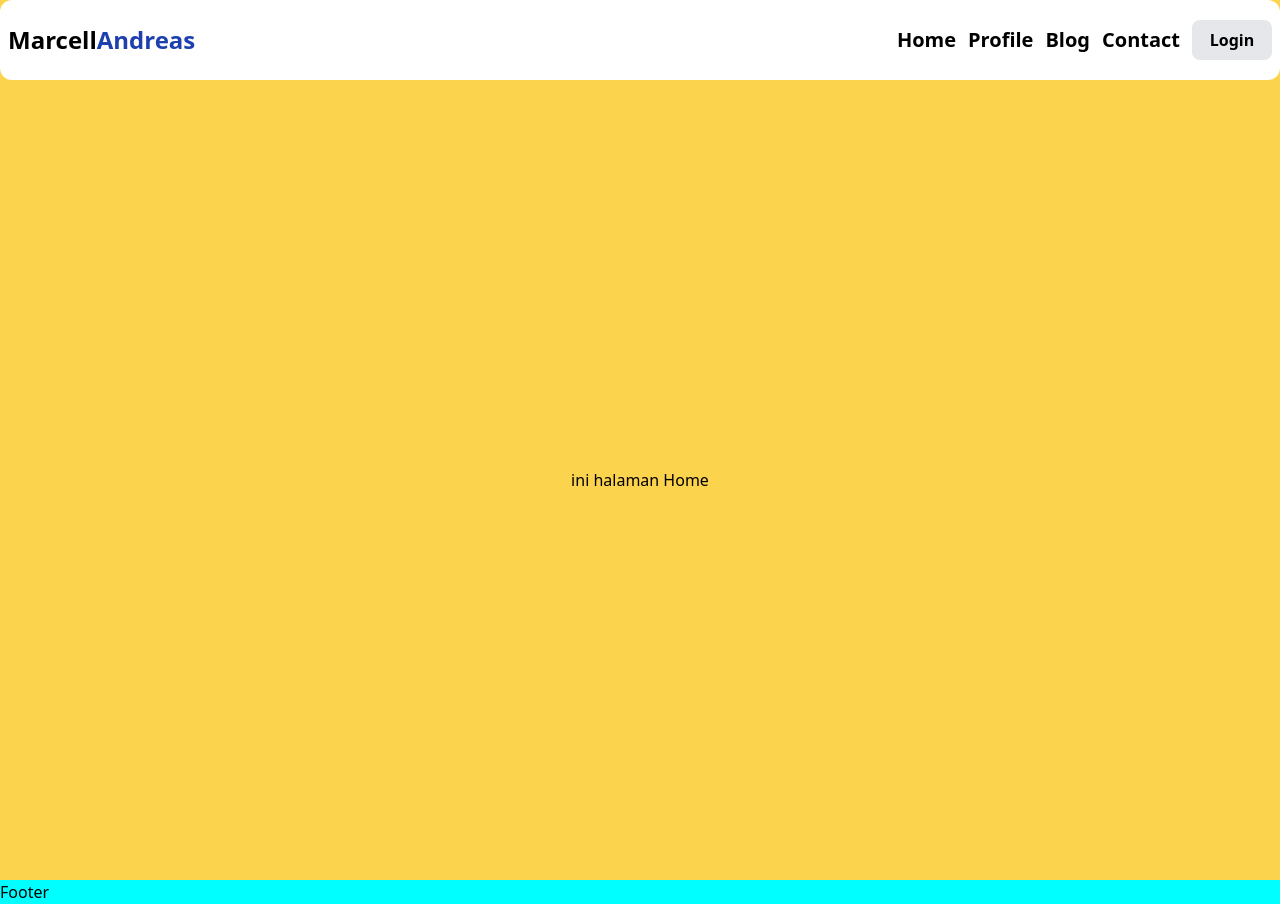
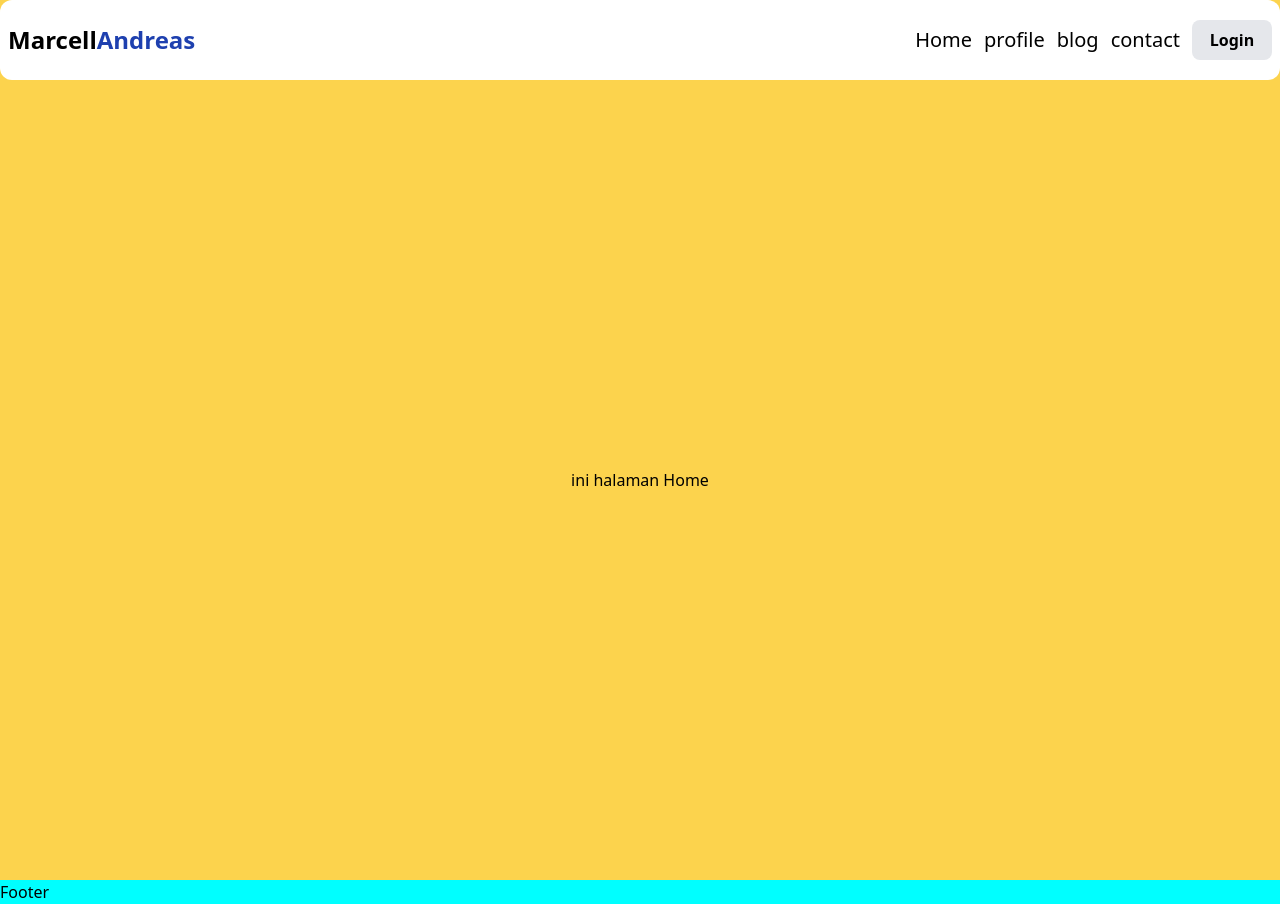
Before and after one commit to marcellandreas/belajar-nextjs-batch-53, a Next.js app: page / in a window 1280 px wide. Built offline with nearby package versions, Linux system fonts and the light colour scheme.

Commit message:
feat: Tugas Harian ke-7: pages routing

```diff
--- a/components/menu/index.js
+++ b/components/menu/index.js
@@ -1,30 +1,36 @@
+import Link from "next/link";
+
 export default function Menu({ isOpen }) {
+  // sebelumnya saya pernah membuat pages routing
+  const menu = [
+    {
+      id: 1,
+      name: "Home",
+      href: "/",
+    },
+    {
+      id: 2,
+      name: "profile",
+      href: "/profile",
+    },
+    {
+      id: 3,
+      name: "blog",
+      href: "/blog",
+    },
+    {
+      id: 4,
+      name: "contact",
+      href: "/contact",
+    },
+  ];
   return (
     <div className="flex items-center gap-3 text-xl">
-      <a
-        href="/"
-        className=" hover:underline hover:text-gray-400 font-semibold"
-      >
-        Home
-      </a>
-      <a
-        href="/profile"
-        className=" hover:underline hover:text-gray-400 font-semibold"
-      >
-        Profile
-      </a>
-      <a
-        href="/blog"
-        className=" hover:underline hover:text-gray-400 font-semibold"
-      >
-        Blog
-      </a>
-      <a
-        href="/contact"
-        className=" hover:underline hover:text-gray-400 font-semibold"
-      >
-        Contact
-      </a>
+      {menu.map((data) => (
+        <Link href={data.href} key={data.id}>
+          {data.name}
+        </Link>
+      ))}
     </div>
   );
 }
```
